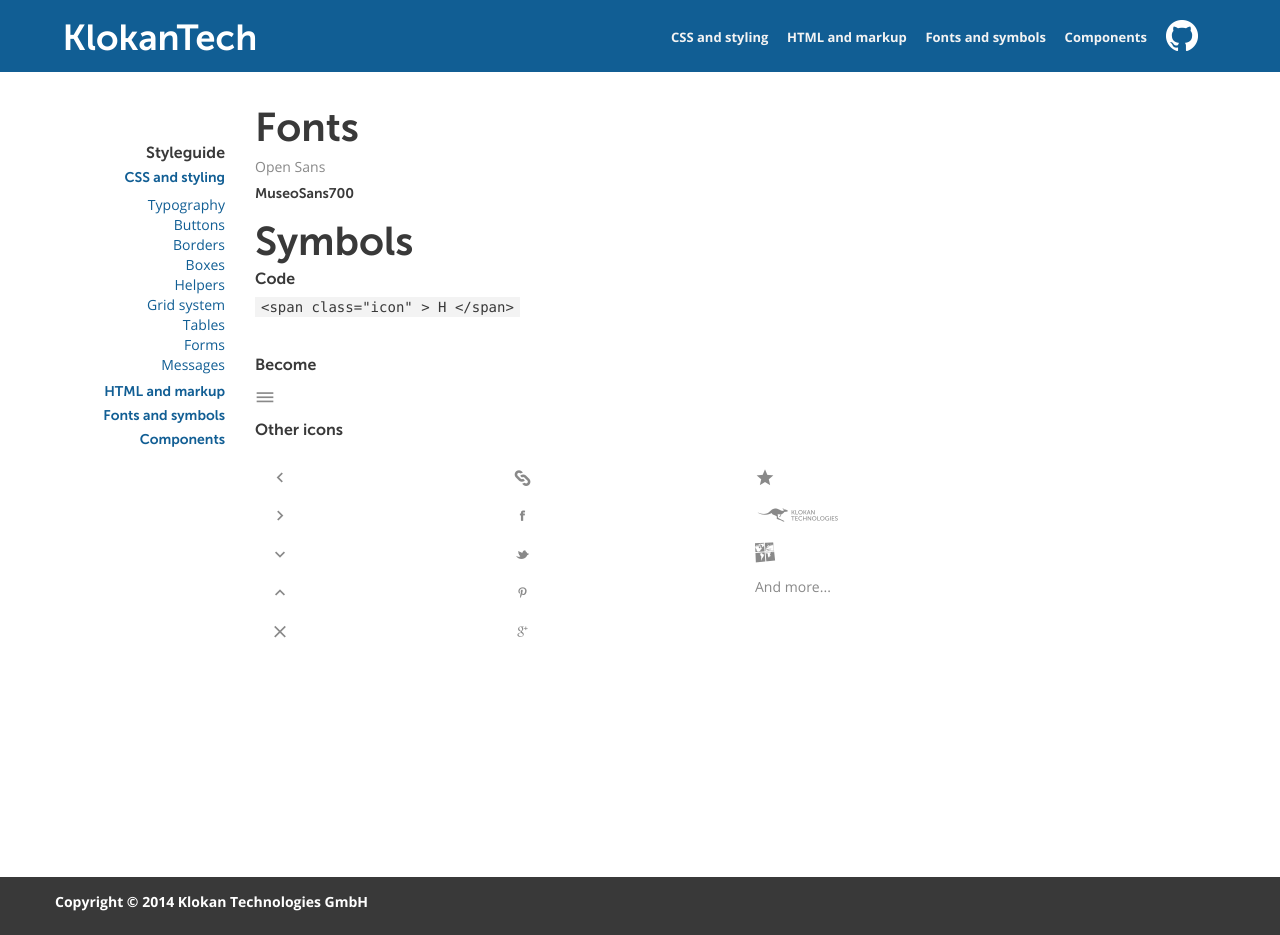
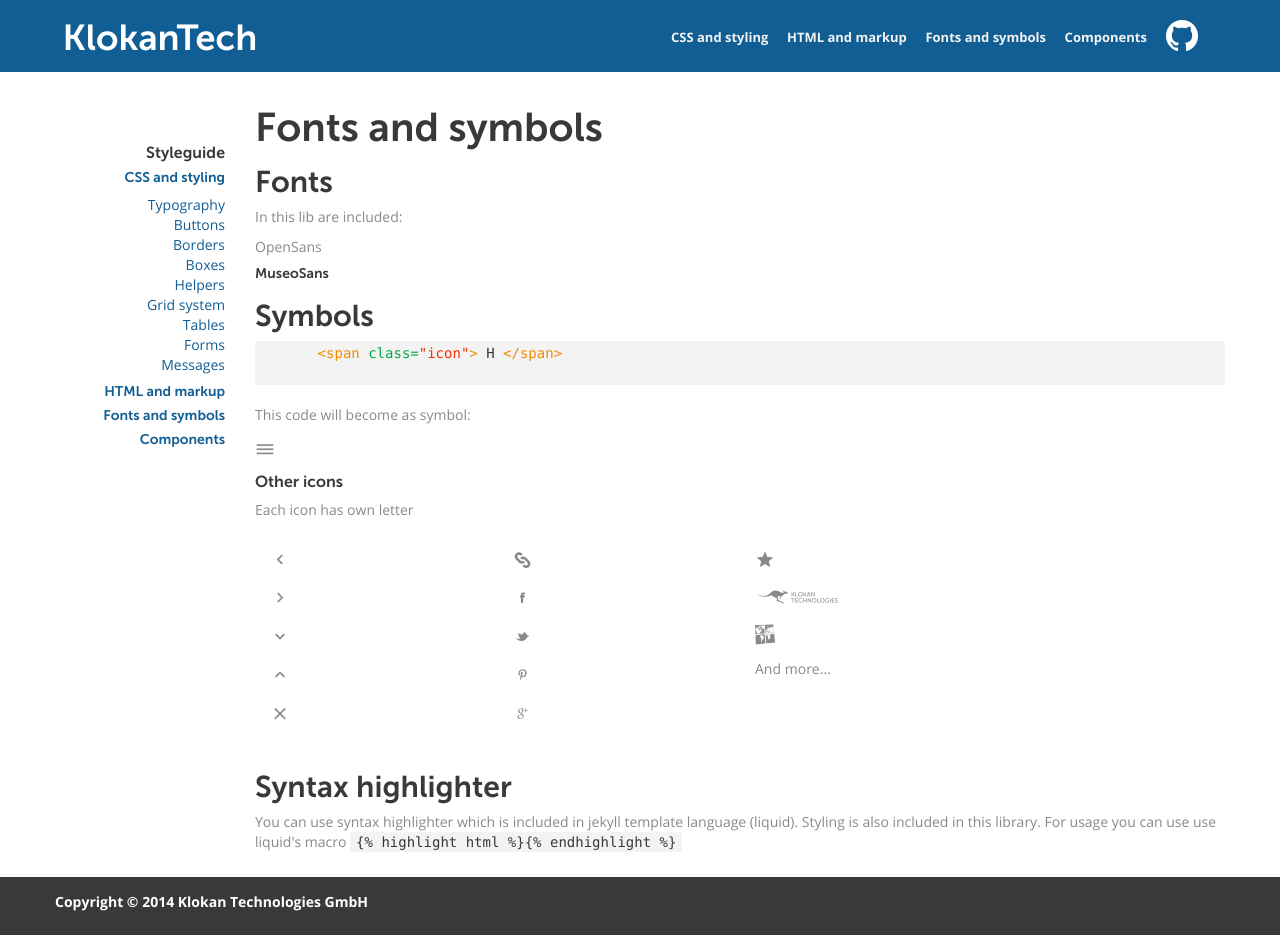
Before and after one commit to klokantech/styles, a Jekyll site: the page built from fonts.html, in a window 1280 px wide and 935 px high. Built offline with Jekyll 4.4.1, drawn with Linux system fonts in a browser that asks for light colours.

Commit message:
Fonts doc

```diff
--- a/fonts.html
+++ b/fonts.html
@@ -4,19 +4,21 @@ title: Fonts and symbols
 
 <div class="row">
   <div class="col12">
-    <h1>Fonts</h1>
-    <p>Open Sans</p>
-    <h5>MuseoSans700</h5>
+    <h1>Fonts and symbols</h1>
+    <h2>Fonts</h1>
+      <p>In this lib are included:</p>
+      <p>OpenSans</p>
+      <h5>MuseoSans</h5>
 
-    <h1>Symbols</h1>
-    <h4>Code</h4>
-    <p>
-      <code>&lt;span class="icon" &gt; H &lt;/span&gt;</code>
-    </p>
+      <h2>Symbols</h2>
+      {% highlight html %}
+      <span class="icon"> H </span>
+      {% endhighlight %}
       <br>
-    <h4>Become</h4>
+      <p>This code will become as symbol:</p>
       <p><span class="icon"> H </span></p>
       <h4>Other icons</h4>
+      <p>Each icon has own letter</p>
       <div class="row">
         <div class="col3">
           <p><span class="icon"> < </span></p>
@@ -39,5 +41,10 @@ title: Fonts and symbols
           <p>And more...</p>
         </div>
       </div>
+      <h2>Syntax highlighter</h2>
+      <p>You can use syntax highlighter which is included in jekyll template
+        language (liquid). Styling is also included in this library. For usage
+        you can use use liquid's macro
+        <code>&#123;% highlight html %&#125;&#123;% endhighlight %&#125;</code></p>
   </div>
 </div>
```
Lines whose indentation alone changed are shown as unchanged.
